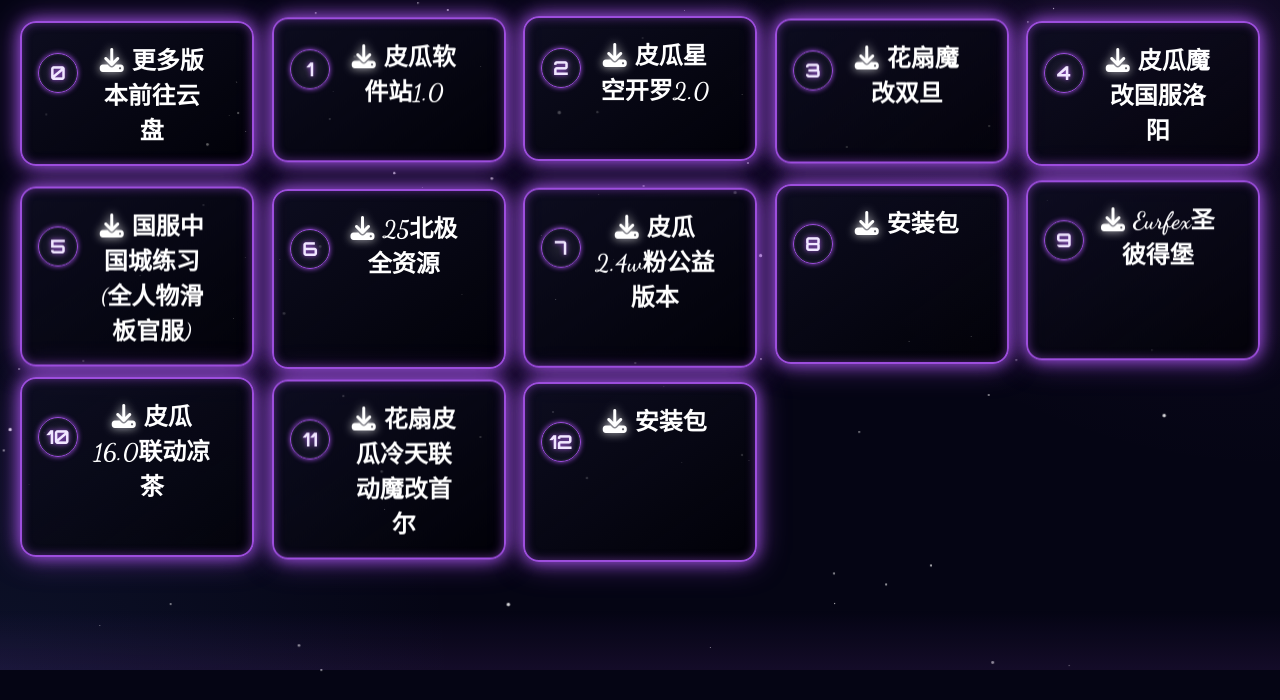
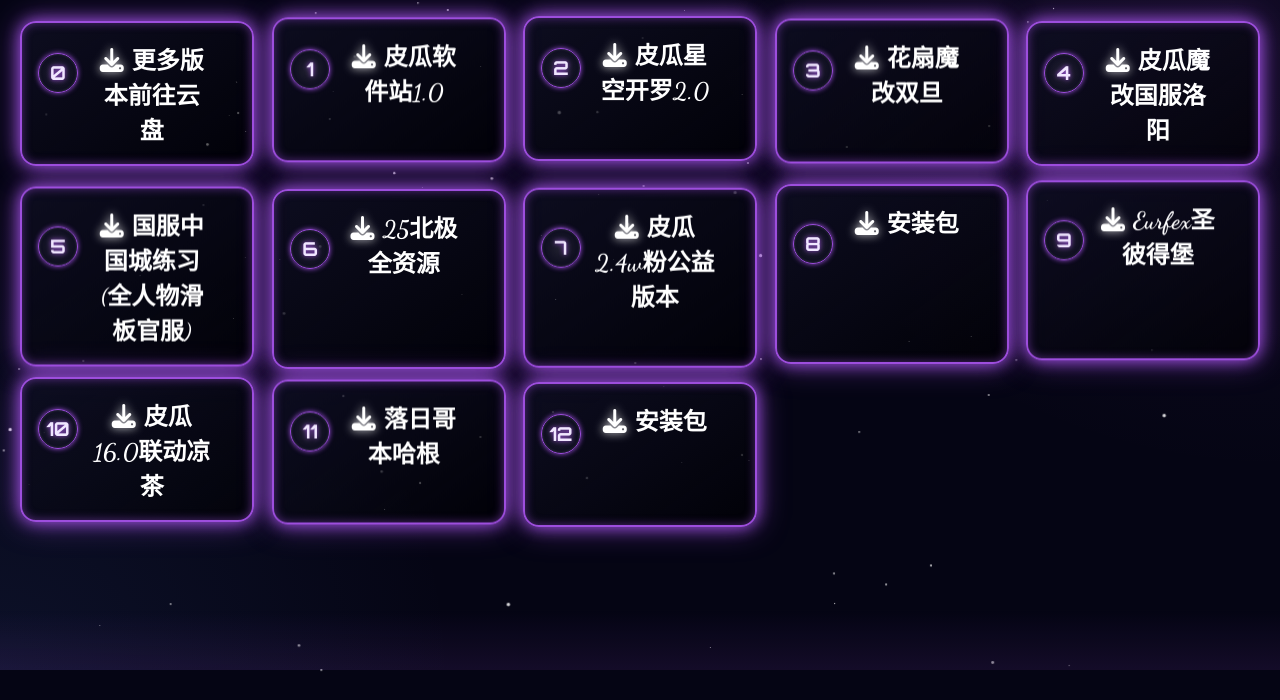
Before and after one commit to qiapigua/qiapigua---2, a plain HTML site: page index.html in a window 1280 px wide. Shown: the part 130-830 px from the top of the page. Drawn offline with Linux system fonts and the light colour scheme; a web font is replaced by a local one.

Commit message:
Update index.html

```diff
--- a/index.html
+++ b/index.html
@@ -609,7 +609,7 @@
 
         <div class="btn-wrapper">
             <span class="btn-number">11</span>
-            <a href="https://easylink.cc/2r8p9x" class="install-btn"><i class="fas fa-download"></i>花扇皮瓜冷天联动魔改首尔</a>
+            <a href="https://easylink.cc/1oj2o0" class="install-btn"><i class="fas fa-download"></i>落日哥本哈根</a>
         </div>
 
         <div class="btn-wrapper">
```
